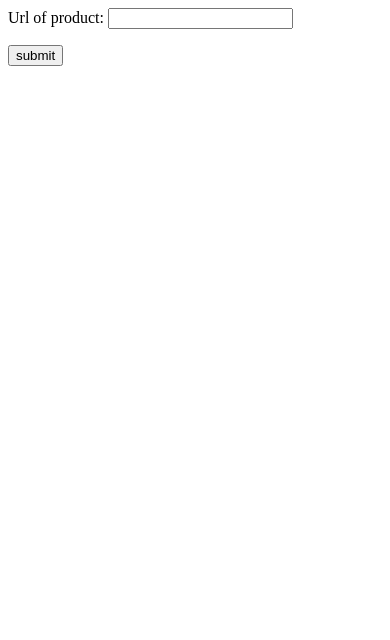
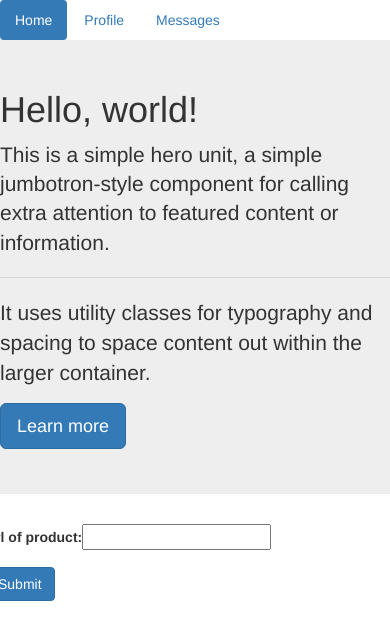
Before and after one commit to Yashwanthv21/amazon, a Django app: page /scrape/data/ in a window 390 px wide. Shown: the top 640 px of the page. Run offline with Django 3.2, Linux system fonts and the light colour scheme; some libraries are stand-ins or nearby versions.

Commit message:
Basic UI to scrape page

```diff
--- a/analyse/models.py
+++ b/analyse/models.py
@@ -21,7 +21,7 @@ class Amazon_Analyse(models.Model):
 		sys.setdefaultencoding("utf-8")
 		m = Text(nltk.corpus.gutenberg.words('/home/yashwanth/Documents/python/amazon/userReviews.txt'))
 
-		specs = ['product','battery','price','weight','touch','heat','slow','performance','ram']
+		specs = ['camera','performance','battery','look','feel','money','sound','network','storage','software']
 
 		for res in specs:
 
--- a/scrape/templates/data.html
+++ b/scrape/templates/data.html
@@ -1,7 +1,35 @@
 {% load staticfiles %}
+<!-- Latest compiled and minified CSS -->
+<link rel="stylesheet" href="https://maxcdn.bootstrapcdn.com/bootstrap/3.3.6/css/bootstrap.min.css" integrity="sha384-1q8mTJOASx8j1Au+a5WDVnPi2lkFfwwEAa8hDDdjZlpLegxhjVME1fgjWPGmkzs7" crossorigin="anonymous">
 
-<form action="/scrape/data/" method="post">
+<!-- Latest compiled and minified JavaScript -->
+<script src="https://maxcdn.bootstrapcdn.com/bootstrap/3.3.6/js/bootstrap.min.js" integrity="sha384-0mSbJDEHialfmuBBQP6A4Qrprq5OVfW37PRR3j5ELqxss1yVqOtnepnHVP9aJ7xS" crossorigin="anonymous"></script>
+
+<ul class="nav nav-pills">
+  <li role="presentation" class="active"><a href="#">Home</a></li>
+  <li role="presentation"><a href="#">Profile</a></li>
+  <li role="presentation"><a href="#">Messages</a></li>
+</ul>
+
+<div class="jumbotron">
+  <h1 class="display-3">Hello, world!</h1>
+  <p class="lead">This is a simple hero unit, a simple jumbotron-style component for calling extra attention to featured content or information.</p>
+  <hr class="m-y-2">
+  <p>It uses utility classes for typography and spacing to space content out within the larger container.</p>
+  <p class="lead">
+    <a class="btn btn-primary btn-lg" href="#" role="button">Learn more</a>
+  </p>
+</div>
+
+<div class="col-md-offset-3">
+<form class="form-horizontal" action="/scrape/data/" method="post">
 	{% csrf_token %}
-	{{form.as_p}}
-	<button type="submit">submit</button>
+
+	<div class="form-group">
+		{{form}}
+	</div>
+	<div class="form-group">
+	<button type="button" class="btn btn-primary col-md-offset-1">Submit</button>
+	</div>
 </form>
+</div>
```
